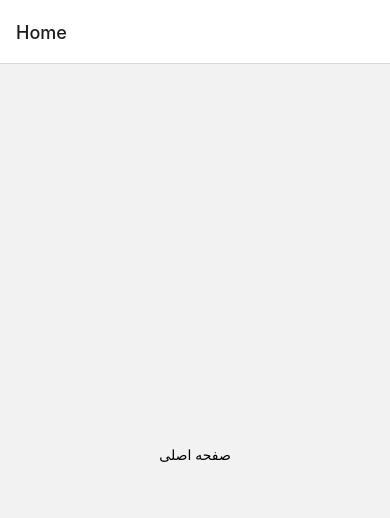
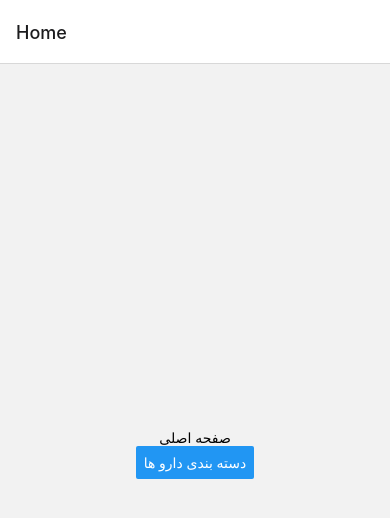
Before and after one commit to react-140102/Session12, a React Native app in the folder app09/: screen /Home in a window 390 px wide. Shown: the top 518 px of the page. Built offline with nearby package versions, Linux system fonts and the light colour scheme.

Commit message:
Navigate

```diff
--- a/app09/App.tsx
+++ b/app09/App.tsx
@@ -3,17 +3,10 @@ import React, {useEffect} from 'react';
 import RNBootSplash from 'react-native-bootsplash';
 import {NavigationContainer} from '@react-navigation/native';
 import {createNativeStackNavigator} from '@react-navigation/native-stack';
-import {Text, View} from 'react-native';
+import {HomeScreen} from './screens/HomeScreen';
+import {DrugCategoryScreen} from './screens/DrugCategoryScreen';
 
 const Stack = createNativeStackNavigator();
-
-function HomeScreen() {
-  return (
-    <View style={{flex: 1, alignItems: 'center', justifyContent: 'center'}}>
-      <Text>صفحه اصلی</Text>
-    </View>
-  );
-}
 
 const App = () => {
   useEffect(() => {
@@ -24,6 +17,7 @@ const App = () => {
     <NavigationContainer>
       <Stack.Navigator>
         <Stack.Screen name="Home" component={HomeScreen} />
+        <Stack.Screen name="DrugCategory" component={DrugCategoryScreen} />
       </Stack.Navigator>
     </NavigationContainer>
   );
--- /dev/null
+++ b/app09/screens/DrugCategoryScreen.tsx
@@ -0,0 +1,10 @@
+import React from 'react';
+import {Text, View} from 'react-native';
+
+export function DrugCategoryScreen() {
+  return (
+    <View style={{flex: 1, alignItems: 'center', justifyContent: 'center'}}>
+      <Text>دسته بندی دارو ها</Text>
+    </View>
+  );
+}
--- /dev/null
+++ b/app09/screens/HomeScreen.tsx
@@ -0,0 +1,13 @@
+import React from 'react';
+import {Button, Text, View} from 'react-native';
+
+export function HomeScreen({navigation}: any) {
+  return (
+    <View style={{flex: 1, alignItems: 'center', justifyContent: 'center'}}>
+      <Text>صفحه اصلی</Text>
+      <Button
+        title="دسته بندی دارو ها"
+        onPress={() => navigation.navigate('DrugCategory')}></Button>
+    </View>
+  );
+}
```
